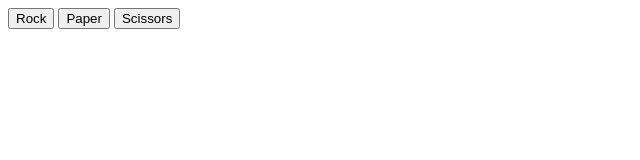
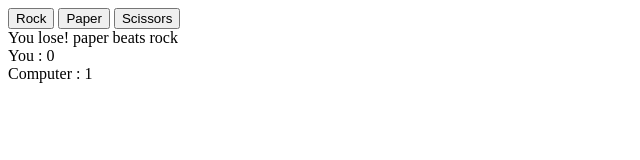
Before and after one commit to Kalmesh-ms/rockPaperScissors, a plain HTML site: page index.html in a window 1280 px wide. Both pictures are taken after a click on the button "Rock". Shown: the whole page, without its empty margins (0-640 px from the left). Drawn offline with Linux system fonts and the light colour scheme.

Commit message:
Display text content by event listener for each playRound

```diff
--- a/index.html
+++ b/index.html
@@ -11,7 +11,7 @@
         <button class="rock">Rock</button>
         <button class="paper">Paper</button>
         <button class="scissors">Scissors</button>
-        <div id="contianer">
+        <div id="container">
 
         </div>
 
--- a/myscript.js
+++ b/myscript.js
@@ -1,5 +1,24 @@
 let computerPoints = 0;
 let playerPoints = 0;
+
+
+
+
+const container =  document.querySelector('div');
+
+const eachPlayText = document.createElement('div');
+eachPlayText.classList.add('play')
+
+const computerScore = document.createElement('div');
+computerScore.classList.add('cscore');
+
+const playerScore = document.createElement('div');
+playerScore.classList.add('pscore');
+
+const buttons = document.querySelectorAll('button');
+
+function listen(e){
+    ps = e.target.className;
 
     let randomNumber = Math.floor(Math.random()*10);
 
@@ -25,7 +44,7 @@ function lossLogic(cs , ps){
                 else {return false}
             }
 
-function playRound (ps , cs){
+            playRound = function (ps , cs){
 
                 if ( lossLogic(cs, ps )){
                     computerPoints++
@@ -40,16 +59,14 @@ function playRound (ps , cs){
                     return `You win ! ${ps} beats ${cs}`
                 }
             }
-
-const contianer =  document.querySelector('div');
-const div = document.createElement('div');
-
-const buttons = document.querySelectorAll('button');
+    eachPlayText.textContent = playRound(ps,cs);
+    playerScore.textContent =`You : ${playerPoints}`;
+    computerScore.textContent = `Computer : ${computerPoints}`;
+}
 
 buttons.forEach((button)=>
-button.addEventListener('click',(e)=>{
-    ps = e.target.className;
-    play = playRound(ps , cs);
-}
+button.addEventListener('click' , listen))
 
-))
+container.appendChild(eachPlayText);
+container.appendChild(playerScore);
+container.appendChild(computerScore);
```
Lines whose indentation alone changed are shown as unchanged.
